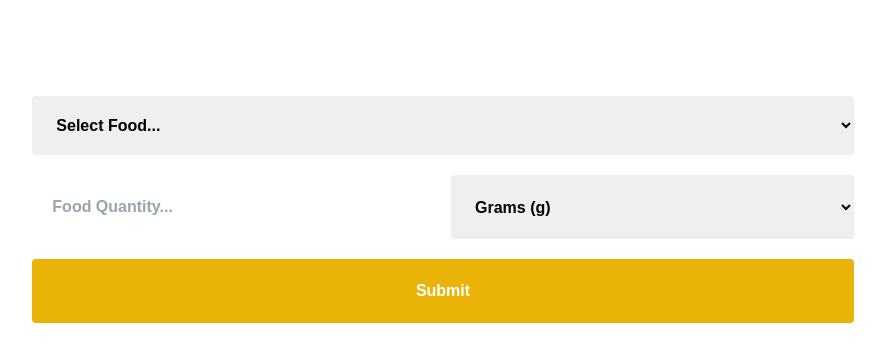
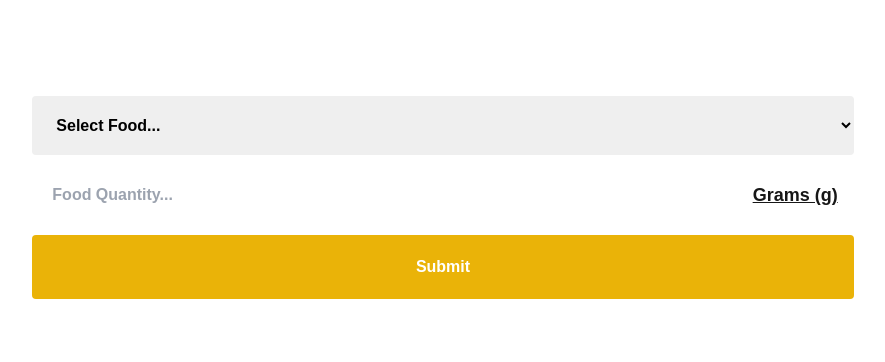
Before and after one commit to eliasfrigard/nutrition, a Next.js app: page / in a window 1280 px wide. Shown: the top 362 px of the page, without its empty margins (197-1082 px from the left). Built offline with nearby package versions, Linux system fonts and the light colour scheme.

Commit message:
fix clear function

```diff
--- a/app/page.tsx
+++ b/app/page.tsx
@@ -11,7 +11,6 @@ import type { FoodItem, AddedFood } from '@/types'
 export default function Home() {
   const [foodItems, setFoodItems] = React.useState<FoodItem[]>([])
   const [selectedFood, setSelectedFood] = React.useState<FoodItem | null>(null)
-  const [unitValue, setUnitValue] = React.useState('')
   const [quantityValue, setQuantityValue] = React.useState<number | null>(null)
 
   const [addedItems, setAddedItems] = useStickyState([] as AddedFood[], 'addedItems')
@@ -28,7 +27,6 @@ export default function Home() {
         id: selectedFood.id,
         name: selectedFood.name,
         quantity: quantityValue,
-        unit: unitValue,
         foodItem: selectedFood,
       },
     ])
@@ -52,7 +50,7 @@ export default function Home() {
 
   return (
     <>
-      <div className='w-full flex flex-col gap-5 lg:w-2/3'>
+      <div className='w-full flex flex-col gap-4 lg:w-2/3'>
         <Select
           value={selectedFood?.id}
           placeholder='Select Food...'
@@ -69,22 +67,16 @@ export default function Home() {
           }
         />
 
-        <div className='flex gap-4'>
+        <div className='flex gap-4 justify-center items-center'>
           <Input
             type='number'
-            className='w-2/3'
+            className='py-3'
             value={quantityValue}
             setValue={(value) => setQuantityValue(value as number)}
             placeholder='Food Quantity...'
             onKeyUp={(e) => e.key === 'Enter' && handleSubmit()}
           />
-          <Select
-            value='1'
-            className='w-1/3'
-            placeholder='Select Unit'
-            onChange={(value) => setUnitValue(value)}
-            options={[{ value: 'g', label: 'Grams (g)' }]}
-          />
+          <p className='font-bold underline text-lg text-nowrap mr-4'>Grams (g)</p>
         </div>
 
         <button
@@ -100,7 +92,7 @@ export default function Home() {
       {addedItems.length > 0 && (
         <NutritionView
           items={addedItems}
-          clearItems={setAddedItems([])}
+          clearItems={() => setAddedItems([])}
         />
       )}
     </>
--- a/components/Input.tsx
+++ b/components/Input.tsx
@@ -10,6 +10,7 @@ interface InputProps {
 }
 
 const Input: React.FC<InputProps> = ({ value, setValue, placeholder = '', type = 'text', className = '', onKeyUp }) => {
+  console.log('🚀 || value:', value)
   const handleChange = (event: React.ChangeEvent<HTMLInputElement>) => {
     const inputVal = event.target.value
 
@@ -24,7 +25,7 @@ const Input: React.FC<InputProps> = ({ value, setValue, placeholder = '', type =
     <input
       onKeyUp={onKeyUp}
       type={type}
-      value={value}
+      value={value || ''}
       onChange={handleChange}
       placeholder={placeholder}
       className={`p-5 rounded text-black font-bold w-full ${className}`}
--- /dev/null
+++ b/components/NutritionView/NutritionTotal.tsx
@@ -0,0 +1,49 @@
+import React from 'react'
+
+import Button from '@/components/Button'
+import { AddedFood, Nutrition } from '@/types'
+
+const NutritionTotal = ({ items }: { items: AddedFood[] }) => {
+  const copyToClipboard = (nutrient: keyof Nutrition) => {
+    const value = totalNutrition[nutrient] || 0
+    navigator.clipboard.writeText(value.toFixed(2)).catch((err) => console.error('Failed to copy: ', err))
+  }
+
+  const totalNutrition = React.useMemo(() => {
+    return items.reduce((acc, item) => {
+      const quantity = parseFloat(item.quantity)
+      const factor = isNaN(quantity) ? 1 : quantity / 100
+
+      Object.entries(item.foodItem.nutrition).forEach(([key, value]) => {
+        const nutrientKey = key as keyof Nutrition
+        acc[nutrientKey] = (acc[nutrientKey] || 0) + value * factor
+      })
+      return acc
+    }, {} as { [key in keyof Nutrition]: number })
+  }, [items])
+
+  return (
+    <>
+      <div className='p-5 text-lg font-semibold flex flex-col md:flex-row gap-1 justify-between items-center bg-yellow-500 text-white rounded'>
+        <h3 className='text-xl font-bold border-b pb-3 md:pb-0 border-opacity-20 md:border-b-0'>Total</h3>
+        <div className='flex gap-1 flex-col md:flex-row w-full md:w-auto'>
+          {Object.entries(totalNutrition).map(([key, value]) => (
+            <div
+              key={key}
+              className='border-b md:border-r md:pr-2 flex justify-between w-full border-white py-2 border-opacity-20 md:border-yellow-500'
+            >
+              <p className='capitalize text-[16px]'>{key}:</p>
+              <p className='capitalize text-[16px]'>{value.toFixed(2)}</p>
+            </div>
+          ))}
+        </div>
+      </div>
+      <div className='w-full text-white flex justify-end gap-3'>
+        <Button onClick={() => copyToClipboard('calories')}>Calories</Button>
+        <Button onClick={() => copyToClipboard('protein')}>Protein</Button>
+      </div>
+    </>
+  )
+}
+
+export default NutritionTotal
--- a/components/NutritionView/index.tsx
+++ b/components/NutritionView/index.tsx
@@ -1,28 +1,12 @@
 import React from 'react'
 
 import Button from '@/components/Button'
-import type { AddedFood, Nutrition } from '../../types'
+import type { AddedFood } from '../../types'
 import NutritionItem from './NutritionItem'
+import NutritionTotal from './NutritionTotal'
 
 const NutritionView = ({ items, clearItems }: { items: AddedFood[]; clearItems: () => void }) => {
-  const copyToClipboard = (nutrient: keyof Nutrition) => {
-    const value = totalNutrition[nutrient] || 0
-    navigator.clipboard.writeText(value.toFixed(2)).catch((err) => console.error('Failed to copy: ', err))
-  }
-
-  const totalNutrition = React.useMemo(() => {
-    return items.reduce((acc, item) => {
-      const quantity = parseFloat(item.quantity)
-      const factor = isNaN(quantity) ? 1 : quantity / 100
-
-      Object.entries(item.foodItem.nutrition).forEach(([key, value]) => {
-        const nutrientKey = key as keyof Nutrition
-        acc[nutrientKey] = (acc[nutrientKey] || 0) + value * factor
-      })
-      return acc
-    }, {} as { [key in keyof Nutrition]: number })
-  }, [items])
-
+  console.log('🚀 || items:', items)
   return (
     <div className='w-full flex flex-col gap-4'>
       <div className='w-full text-white flex justify-end'>
@@ -46,25 +30,7 @@ const NutritionView = ({ items, clearItems }: { items: AddedFood[]; clearItems:
         />
       ))}
 
-      <div className='p-5 text-lg font-semibold flex flex-col md:flex-row gap-1 justify-between items-center bg-yellow-500 text-white rounded'>
-        <h3 className='text-xl font-bold border-b pb-3 md:pb-0 border-opacity-20 md:border-b-0'>Total</h3>
-        <div className='flex gap-1 flex-col md:flex-row w-full md:w-auto'>
-          {Object.entries(totalNutrition).map(([key, value]) => (
-            <div
-              key={key}
-              className='border-b md:border-r md:pr-2 flex justify-between w-full border-white py-2 border-opacity-20 md:border-yellow-500'
-            >
-              <p className='capitalize text-[16px]'>{key}:</p>
-              <p className='capitalize text-[16px]'>{value.toFixed(2)}</p>
-            </div>
-          ))}
-        </div>
-      </div>
-
-      <div className='w-full text-white flex justify-end gap-3'>
-        <Button onClick={() => copyToClipboard('calories')}>Calories</Button>
-        <Button onClick={() => copyToClipboard('protein')}>Protein</Button>
-      </div>
+      <NutritionTotal items={items} />
     </div>
   )
 }
--- a/public/foodItems.json
+++ b/public/foodItems.json
@@ -304,5 +304,11 @@
       "fat": 7.1,
       "saturatedFat": 4
     }
+  },
+  {
+    "id": 38,
+    "name": "Bataatti",
+    "category": "vegetable",
+    "nutrition": {}
   }
 ]
```
